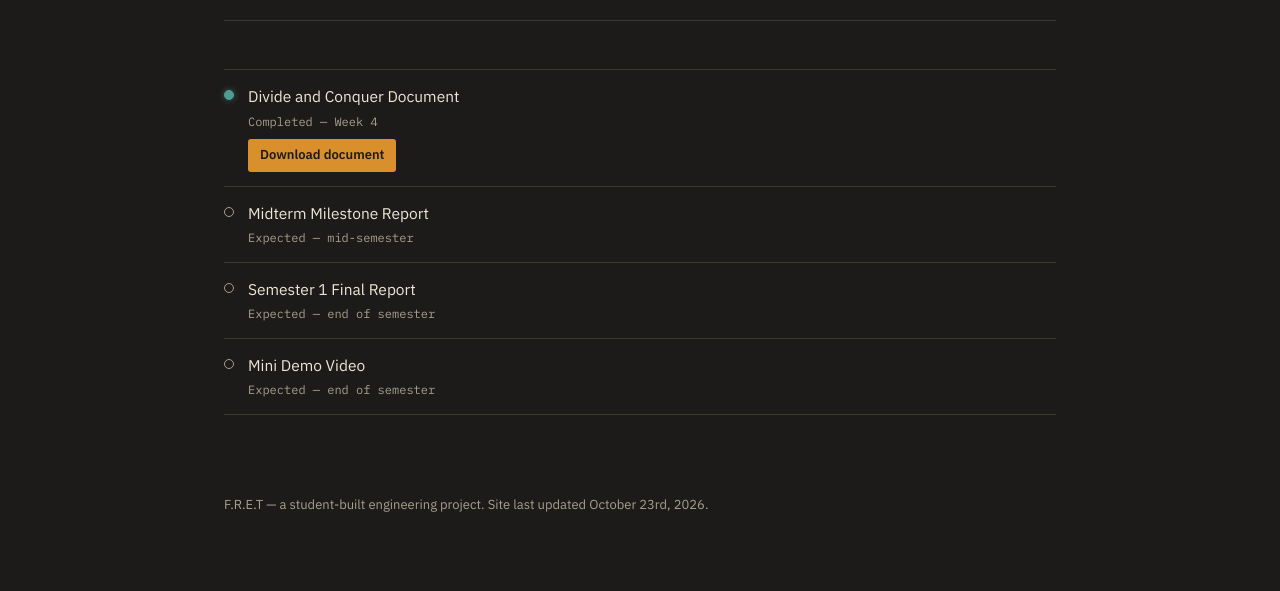
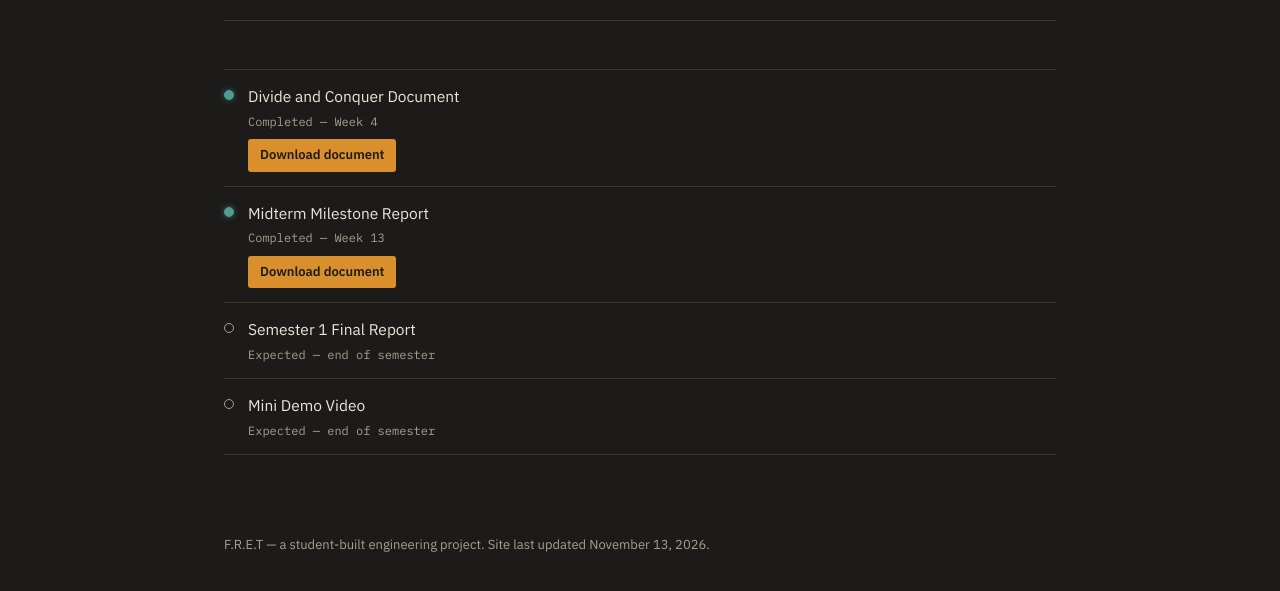
Before and after one commit to ken-abel/SD, a plain HTML site: page semester-1.html in a window 1280 px wide. Shown: the part 223-814 px from the top of the page. Drawn offline with Linux system fonts and the light colour scheme.

Commit message:
updated with midterm milestone report

```diff
--- a/common.js
+++ b/common.js
@@ -5,7 +5,7 @@
 /* Update this one line whenever you make changes to the site — it
    shows up in the footer of every page. Format is up to you, e.g.
    "September 22, 2026" or "9/22/2026". */
-const LAST_UPDATED = "October 23rd, 2026";
+const LAST_UPDATED = "November 13, 2026";
 
 function youtubeEmbed(url){
   const m = url.match(/(?:youtu\.be\/|v=|embed\/)([A-Za-z0-9_-]{11})/);
--- a/semester-1.html
+++ b/semester-1.html
@@ -49,7 +49,7 @@ const SEMESTER_1_ITEMS = [
     status:"complete", date:"Completed — Week 4",
     href:"documents/divide-and-conquer.pdf" },
   { id:"midterm",   kind:"doc",   title:"Midterm Milestone Report",
-    status:"upcoming", date:"Expected — mid-semester",
+    status:"complete", date:"Completed — Week 13",
     href:"documents/midterm-milestone.pdf" },
   { id:"final-report", kind:"doc", title:"Semester 1 Final Report",
     status:"upcoming", date:"Expected — end of semester", href:null },
```
Also changed, not shown: 1 other file.
